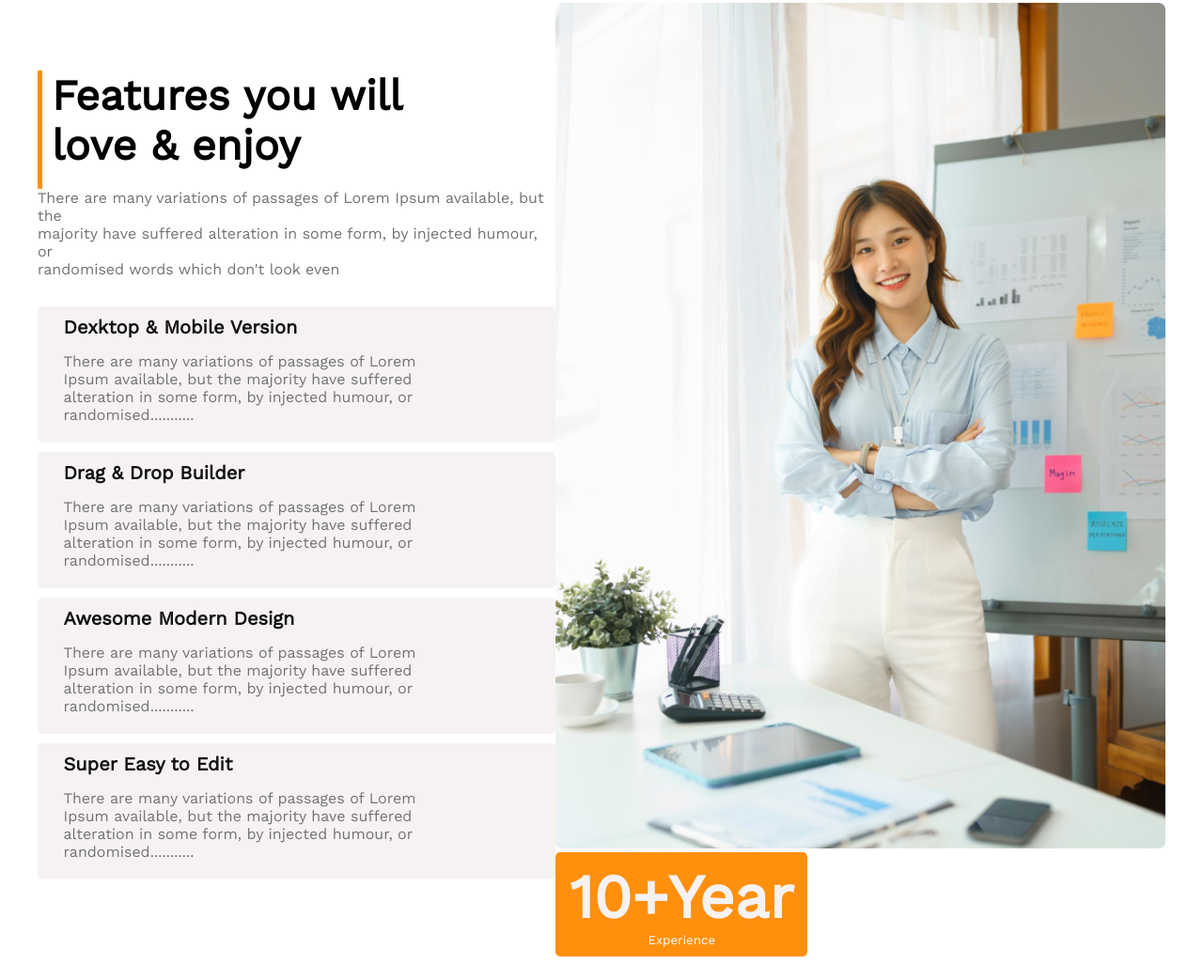
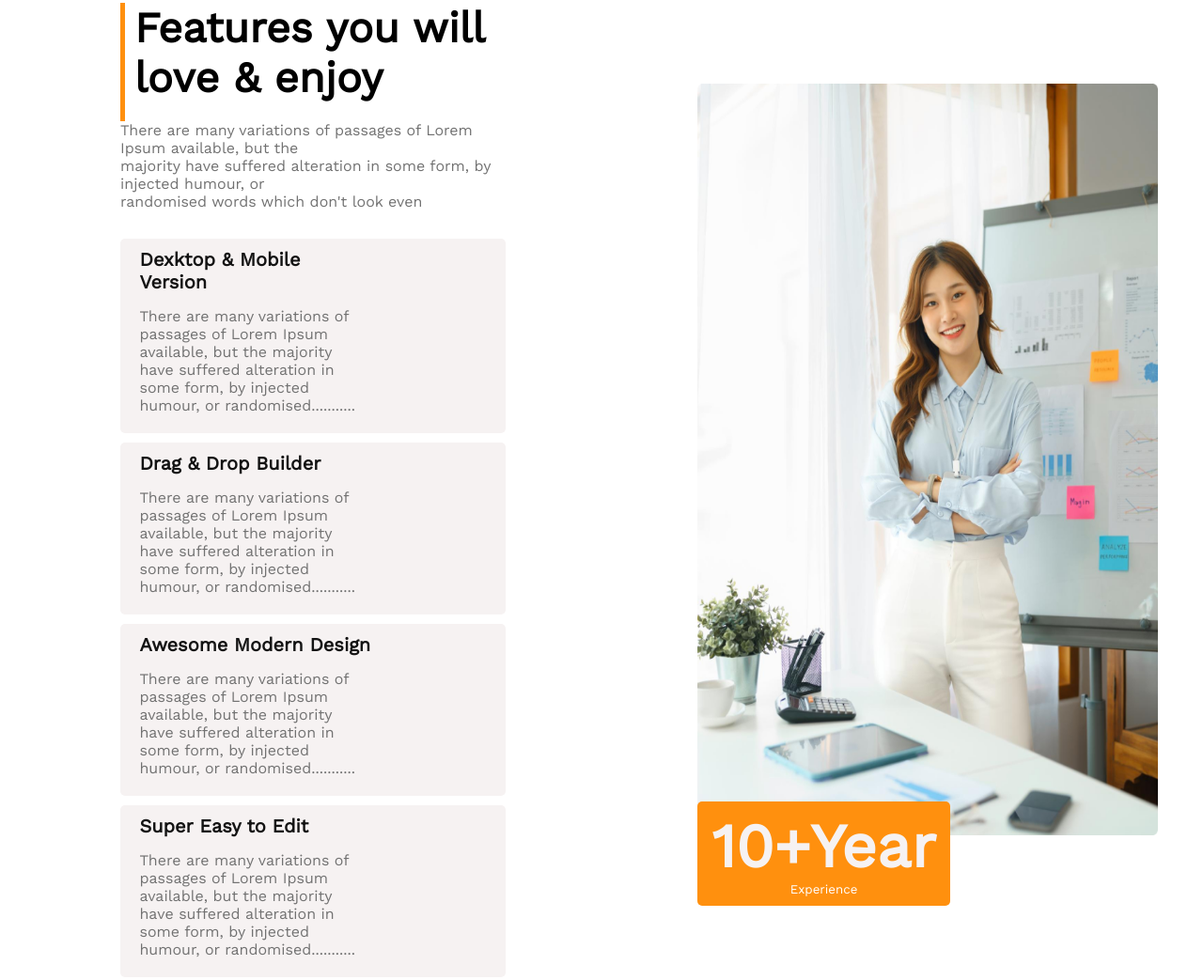
Before and after one commit to PraptiDey/G3-Architects, a plain HTML site: page index.html in a window 1280 px wide. Shown: the part 1847-2890 px from the top of the page at 94% size. Drawn offline with nearby package versions, Linux system fonts and the light colour scheme.

Commit message:
first commit

```diff
--- a/index.html
+++ b/index.html
@@ -71,10 +71,12 @@
             </div>
         </div>
         </section>
+
+
         <section>
             <div class="Features">
-                <div>
                 <div class="container">
+                <div class="contain-text">
                     <h1 class="con-head">Features you will <br>
                         love & enjoy</h1>
                         <p class="cont-pera">There are many variations of passages of Lorem Ipsum available, but the <br>
@@ -88,19 +90,19 @@
                         but the majority have suffered alteration in some form, by
                         injected humour, or randomised...........</p>
                 </div>
-                <div class="box-two">
+                <div class="box-one">
                     <h3 class="box-hd">Drag & Drop Builder</h3>
                     <p class="box-para">There are many variations of passages of Lorem Ipsum available,
                         but the majority have suffered alteration in some form, by
                         injected humour, or randomised...........</p>
                 </div>
-                <div class="box-three">
+                <div class="box-one">
                     <h3 class="box-hd">Awesome Modern Design</h3>
                     <p class="box-para">There are many variations of passages of Lorem Ipsum available,
                         but the majority have suffered alteration in some form, by
                         injected humour, or randomised...........</p>
                 </div>
-                <div class="box-four">
+                <div class="box-one">
                     <h3 class="box-hd">Super Easy to Edit</h3>
                     <p class="box-para">There are many variations of passages of Lorem Ipsum available,
                         but the majority have suffered alteration in some form, by
@@ -115,6 +117,9 @@
             </div>
             </div>
         </section>
+
+
+
         <section class="Some Facts">
             <div class="some-cont">
                 <h2 class="fact-cont">Some Facts</h2>
--- a/styles/style.css
+++ b/styles/style.css
@@ -95,9 +95,12 @@ button{
     width: 100%;
 }
 .container-img>img{
-    /* width: 700px; */
-    height: 900px;
+    width: 490px;
+    height: 800px;
 
+}
+.container-img{
+    width: 40%;
 }
 .gray-color{
     color: #727272;
@@ -123,16 +126,22 @@ button{
     padding-bottom: 20px;
     color: #727272;
 }
+
 .Features{
+    width: 80%;
     display: flex;
     justify-content: space-between;
     align-items: center;
-    max-width: 1200px;
+    /* max-width: 1200px; */
     margin: 0 auto;
     padding-top: 50px;
     padding-bottom: 50px;
 
 }
+.container{
+    width: 40%;
+}
+
 .con-head{
     border-left: 5px solid #FF900E;
     font-weight: 700;
@@ -166,49 +175,17 @@ button{
     box-shadow: #727272;
     margin-bottom: 10px;
     margin-top: 10px;
-    padding-right: 20%;
+    padding-right: 35%;
     padding-left: 5%;
     padding-top: 10px;
     justify-content: space-around;
-}
-.box-two{
-    border: #f6f2f2 ;
-    background-color: #f6f2f2;
-    border-radius: 5px;
-    box-shadow: #727272;
-    margin-bottom: 10px;
-    margin-top: 10px;
-    padding-right: 20%;
-    padding-left: 5%;
-    padding-top: 10px;
-}
-.box-three{
-    border: #f6f2f2 ;
-    background-color: #f6f2f2;
-    border-radius: 5px;
-    box-shadow: #727272;
-    margin-bottom: 10px;
-    margin-top: 10px;
-    padding-right: 20%;
-    padding-left: 5%;
-    padding-top: 10px;
-}
-.box-four{
-    border: #f6f2f2 ;
-    background-color: #f6f2f2;
-    border-radius: 5px;
-    box-shadow: #727272;
-    margin-bottom: 10px;
-    margin-top: 10px;
-    padding-right: 20%;
-    padding-left: 5%;
-    padding-top: 10px;
 }
 .btn{
     /* padding: 20px; */
     border-radius: 5px;
     border-style: none;
     background-color: #FF900E;
+    margin-top: -40px;
 }
 .bt-n{
     color: #f6f2f2;
```
